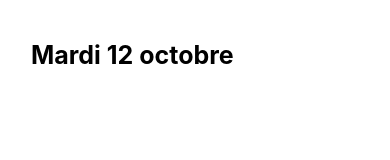
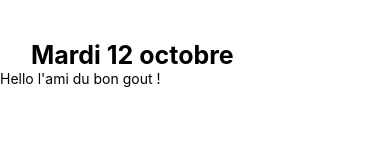
Before and after one commit to JulienMulle/todolist, a React Native app: screen / in a window 390 px wide. Shown: the top 160 px of the page. Built offline with nearby package versions, Linux system fonts and the light colour scheme.

Commit message:
test du useState tasks

```diff
--- a/src/screens/tasks/index.js
+++ b/src/screens/tasks/index.js
@@ -1,11 +1,19 @@
-import React from 'react';
+import React, {useState} from 'react';
 import { StyleSheet, Text } from 'react-native';
 import Header from '../../components/Header';
 
 export default function TaskScreen() {
+    // Liste de taches
+    //State pour garder en mémoire les taches
+    const [tasks, setTasks] = useState([
+        {title: "Hello l'ami du bon gout !", isCompleted: false}
+    ])
+    //asyncStorage
+
     return (
         <>
             <Header />
+            {tasks.map(t => <Text>{t.title}</Text>)}
         </>
     )
 }
```
